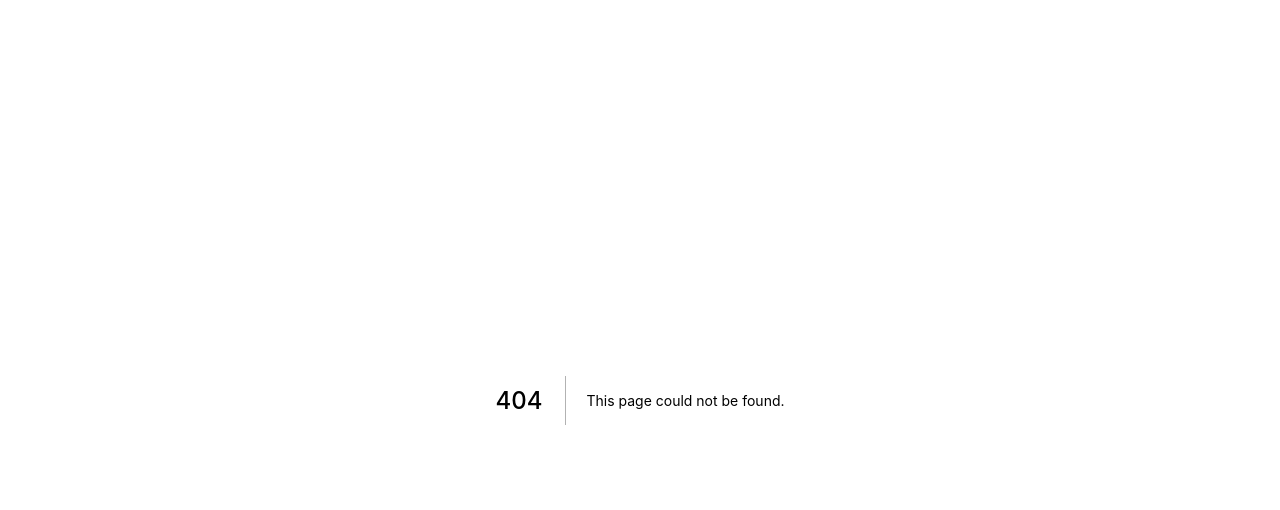
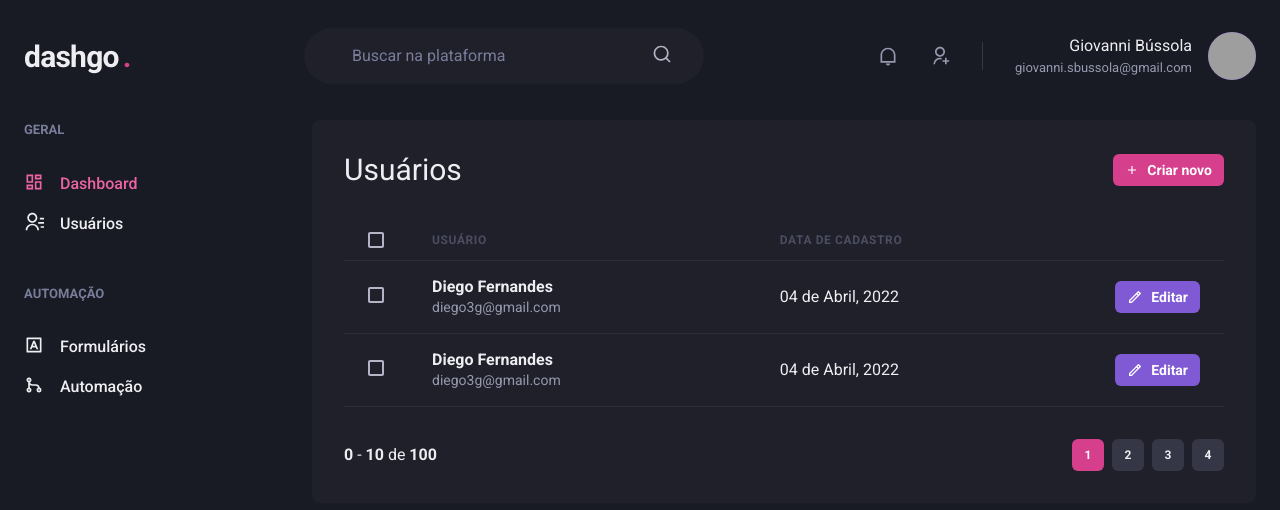
Before and after one commit to GiovanniBussola/dashgo, a Next.js app: page /users in a window 1280 px wide. Before the commit this address had no page. Shown: the top 510 px of the page. Built offline with nearby package versions, Linux system fonts and the light colour scheme; grey boxes are pictures that could not be loaded.

Commit message:
feat: add create users page

```diff
--- /dev/null
+++ b/src/components/Pagination.tsx
@@ -0,0 +1,65 @@
+import { Box, Button, Stack } from "@chakra-ui/react";
+
+export function Pagination() {
+  return (
+    <Stack
+      direction="row"
+      mt="8"
+      justify="space-between"
+      align="center"
+      spacing="6"
+    >
+      <Box>
+        <strong>0</strong> - <strong>10</strong> de <strong>100</strong>
+      </Box>
+      <Stack direction="row" spacing="2">
+        <Button
+          size="sm"
+          fontSize="xs"
+          width="4"
+          colorScheme="pink"
+          disabled
+          _disabled={{
+            bg: "pink.500",
+            cursor: "default",
+          }}
+        >
+          1
+        </Button>
+        <Button
+          size="sm"
+          fontSize="xs"
+          width="4"
+          bg="gray.700"
+          _hover={{
+            bg: "gray.500",
+          }}
+        >
+          2
+        </Button>
+        <Button
+          size="sm"
+          fontSize="xs"
+          width="4"
+          bg="gray.700"
+          _hover={{
+            bg: "gray.500",
+          }}
+        >
+          3
+        </Button>
+        <Button
+          size="sm"
+          fontSize="xs"
+          width="4"
+          bg="gray.700"
+          _hover={{
+            bg: "gray.500",
+          }}
+        >
+          4
+        </Button>
+      </Stack>
+    </Stack>
+  );
+}
--- /dev/null
+++ b/src/pages/users/index.tsx
@@ -0,0 +1,114 @@
+import {
+  Box,
+  Button,
+  Checkbox,
+  Flex,
+  Heading,
+  Icon,
+  Table,
+  Tbody,
+  Td,
+  Text,
+  Th,
+  Thead,
+  Tr,
+} from "@chakra-ui/react";
+import { RiAddLine, RiPencilLine } from "react-icons/ri";
+import { Header } from "../../components/Header";
+import { Pagination } from "../../components/Pagination";
+import { Sidebar } from "../../components/Sidebar";
+
+export default function UserList() {
+  return (
+    <Box>
+      <Header />
+      <Flex w="100%" my="6" maxWidth={1480} mx="auto" px="6">
+        <Sidebar />
+
+        <Box flex="1" borderRadius={8} bg="gray.800" p="8">
+          <Flex mb="8" justify="space-between" align="center">
+            <Heading size="lg" fontWeight="normal">
+              Usuários
+            </Heading>
+
+            <Button
+              as="a"
+              size="sm"
+              fontSize="sm"
+              colorScheme="pink"
+              leftIcon={<Icon as={RiAddLine} />}
+            >
+              Criar novo
+            </Button>
+          </Flex>
+
+          <Table colorScheme="whiteAlpha">
+            <Thead>
+              <Tr>
+                <Th px="6" color="gray.300" width="8">
+                  <Checkbox colorScheme="pink" />
+                </Th>
+                <Th>Usuário</Th>
+                <Th>Data de cadastro</Th>
+                <Th width="8"></Th>
+              </Tr>
+            </Thead>
+            <Tbody>
+              <Tr>
+                <Td px="6">
+                  <Checkbox colorScheme="pink" />
+                </Td>
+                <Td>
+                  <Box>
+                    <Text fontWeight="bold">Diego Fernandes</Text>
+                    <Text fontSize="sm" color="gray.300">
+                      diego3g@gmail.com
+                    </Text>
+                  </Box>
+                </Td>
+                <Td>04 de Abril, 2022</Td>
+                <Td>
+                  <Button
+                    as="a"
+                    size="sm"
+                    fontSize="sm"
+                    colorScheme="purple"
+                    leftIcon={<Icon as={RiPencilLine} fontSize="16" />}
+                  >
+                    Editar
+                  </Button>
+                </Td>
+              </Tr>
+              <Tr>
+                <Td px="6">
+                  <Checkbox colorScheme="pink" />
+                </Td>
+                <Td>
+                  <Box>
+                    <Text fontWeight="bold">Diego Fernandes</Text>
+                    <Text fontSize="sm" color="gray.300">
+                      diego3g@gmail.com
+                    </Text>
+                  </Box>
+                </Td>
+                <Td>04 de Abril, 2022</Td>
+                <Td>
+                  <Button
+                    as="a"
+                    size="sm"
+                    fontSize="sm"
+                    colorScheme="purple"
+                    leftIcon={<Icon as={RiPencilLine} fontSize="16" />}
+                  >
+                    Editar
+                  </Button>
+                </Td>
+              </Tr>
+            </Tbody>
+          </Table>
+          <Pagination />
+        </Box>
+      </Flex>
+    </Box>
+  );
+}
```
Also changed, not shown: src/pages/users/create.tsx (added, +54 -0 lines).
